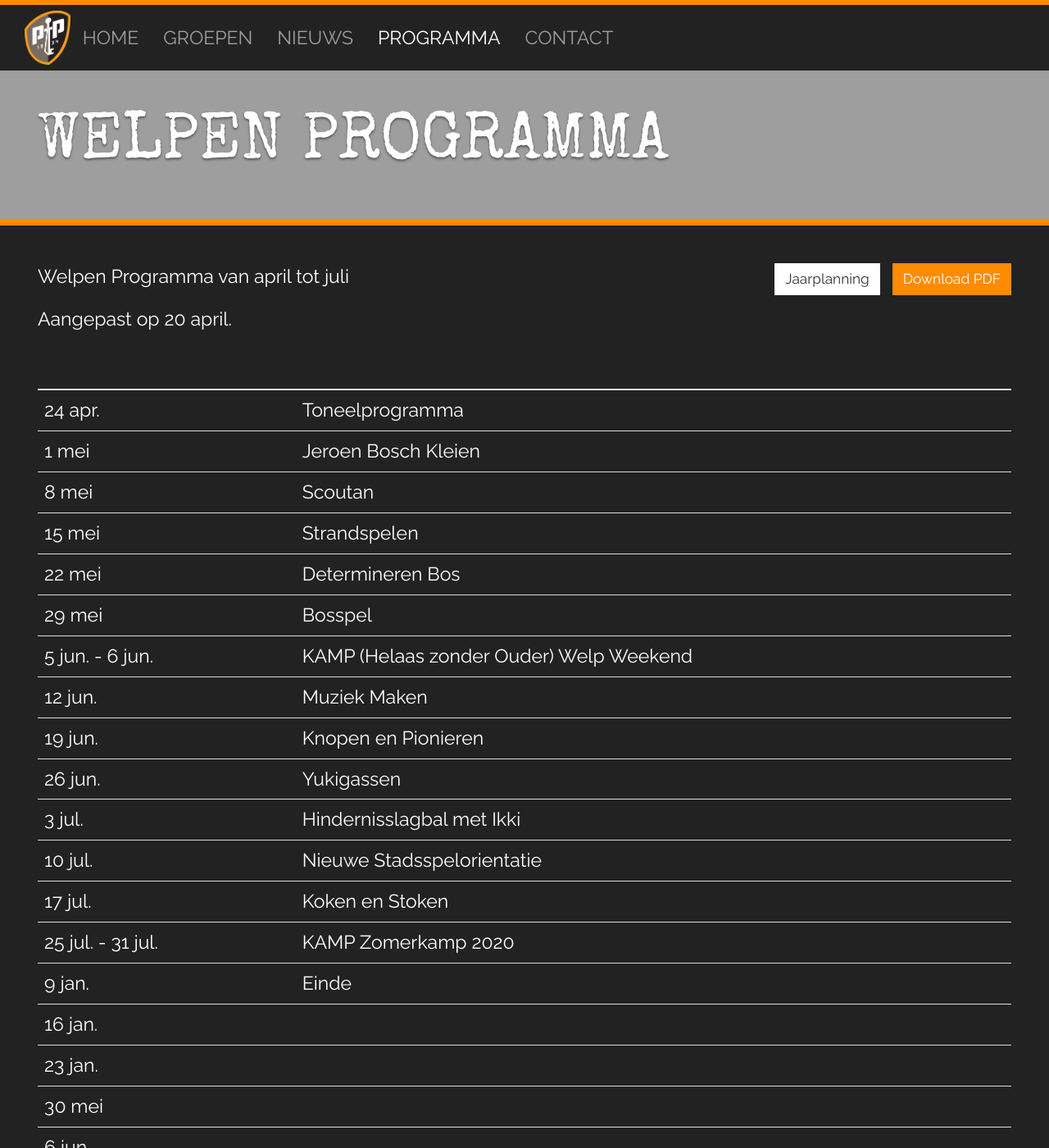
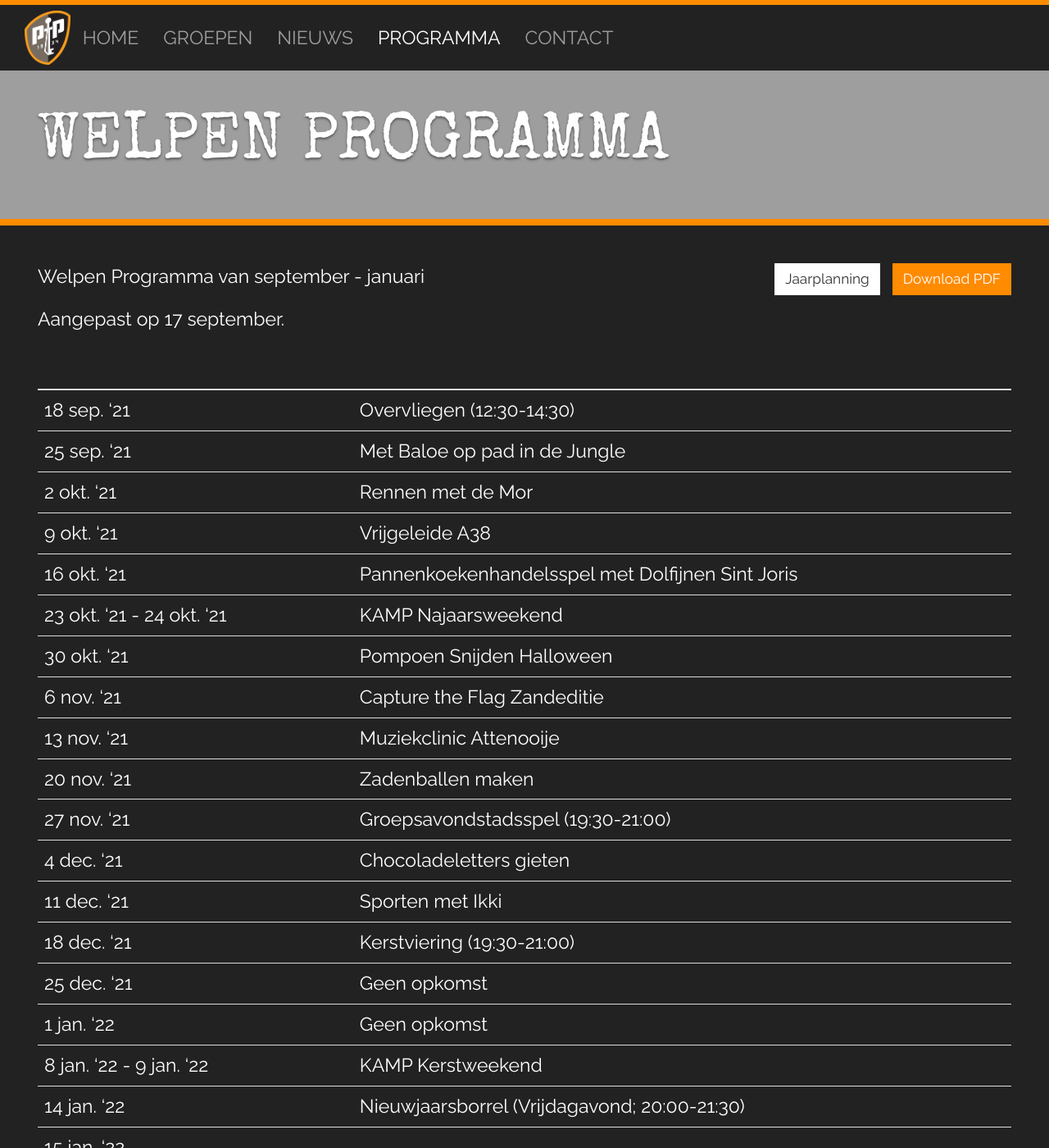
Before and after one commit to nognooitmeegemaakt/website, a Jekyll site: the page built from _agenda/welpen.md, in a window 1280 px wide and 1400 px high. Shown: the whole window at 82% size. Built offline with Jekyll 4.4.1, drawn with Linux system fonts in a browser that asks for light colours; some web fonts are replaced; some of the changed text lies outside the part shown.

Commit message:
Update welpen.md Agenda through CMS
By Fabrizio Zanin (141.101.105.149)

```diff
--- a/_agenda/welpen.md
+++ b/_agenda/welpen.md
@@ -3,39 +3,39 @@ title: Welpen Programma
 layout: agenda
 category: agenda
 agenda: welpen
-footer: "_Laatste wijziging april 2021_"
+footer: "_Laatste wijziging 17 september 2021_"
 ---
 
-Welpen Programma van april tot juli
+Welpen Programma van september - januari
 
-Aangepast op 20 april.
+Aangepast op 17 september.
 
 | | |
 |---|---|
-| 24 apr. | Toneelprogramma |
-| 1 mei | Jeroen Bosch Kleien |
-| 8 mei | Scoutan |
-| 15 mei | Strandspelen |
-| 22 mei | Determineren Bos |
-| 29 mei | Bosspel |
-| 5 jun. - 6 jun. | KAMP (Helaas zonder Ouder) Welp Weekend |
-| 12 jun. | Muziek Maken |
-| 19 jun. | Knopen en Pionieren |
-| 26 jun. | Yukigassen  |
-| 3 jul. | Hindernisslagbal met Ikki |
-| 10 jul. | Nieuwe Stadsspelorientatie |
-| 17 jul. | Koken en Stoken |
-| 25 jul. - 31 jul. | KAMP Zomerkamp 2020 |
-| 9 jan. | Einde |
-| 16 jan. |  |
-| 23 jan. |  |
-| 30 mei |  |
-| 6 jun. |  |
-| 13 jun. |  |
-| 20 jun. |  |
-| 27 jun. |  |
-| 4 jul. |  |
-| 17 mrt. - 18 mrt. |  |
+| 18 sep. '21 | Overvliegen (12:30-14:30) |
+| 25 sep. '21 | Met Baloe op pad in de Jungle |
+| 2 okt. '21 | Rennen met de Mor |
+| 9 okt. '21 | Vrijgeleide A38 |
+| 16 okt. '21 | Pannenkoekenhandelsspel met Dolfijnen Sint Joris |
+| 23 okt. '21 - 24 okt. '21 | KAMP Najaarsweekend |
+| 30 okt. '21 | Pompoen Snijden Halloween |
+| 6 nov. '21 | Capture the Flag Zandeditie |
+| 13 nov. '21 | Muziekclinic Attenooije |
+| 20 nov. '21 | Zadenballen maken |
+| 27 nov. '21 | Groepsavondstadsspel (19:30-21:00) |
+| 4 dec. '21 | Chocoladeletters gieten |
+| 11 dec. '21 | Sporten met Ikki |
+| 18 dec. '21 | Kerstviering (19:30-21:00) |
+| 25 dec. '21 | Geen opkomst |
+| 1 jan. '22 | Geen opkomst |
+| 8 jan. '22 - 9 jan. '22 | KAMP Kerstweekend |
+| 14 jan. '22 | Nieuwjaarsborrel (Vrijdagavond; 20:00-21:30) |
+| 15 jan. '22 |  |
+| 22 jan. '22 |  |
+| 29 jan. '22 |  |
+| 5 feb. '22 |  |
+| 30 apr. '22 - Invalid date | KAMP Ouder Welp Weekend |
+| 24 jul. '22 - 30 jul. '22 | KAMP Zomerkamp 2022!!!!! |
 {: .table :}
 
 {{ page.footer }}
```
